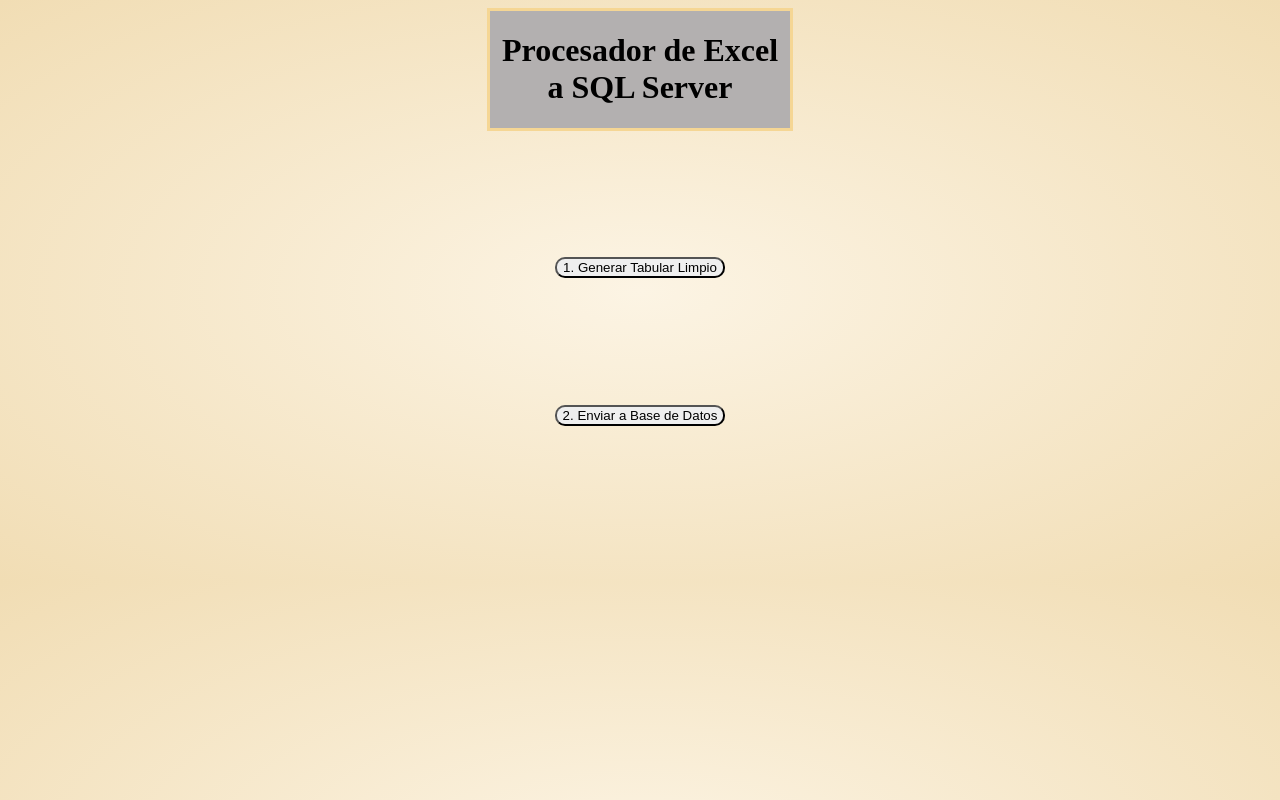
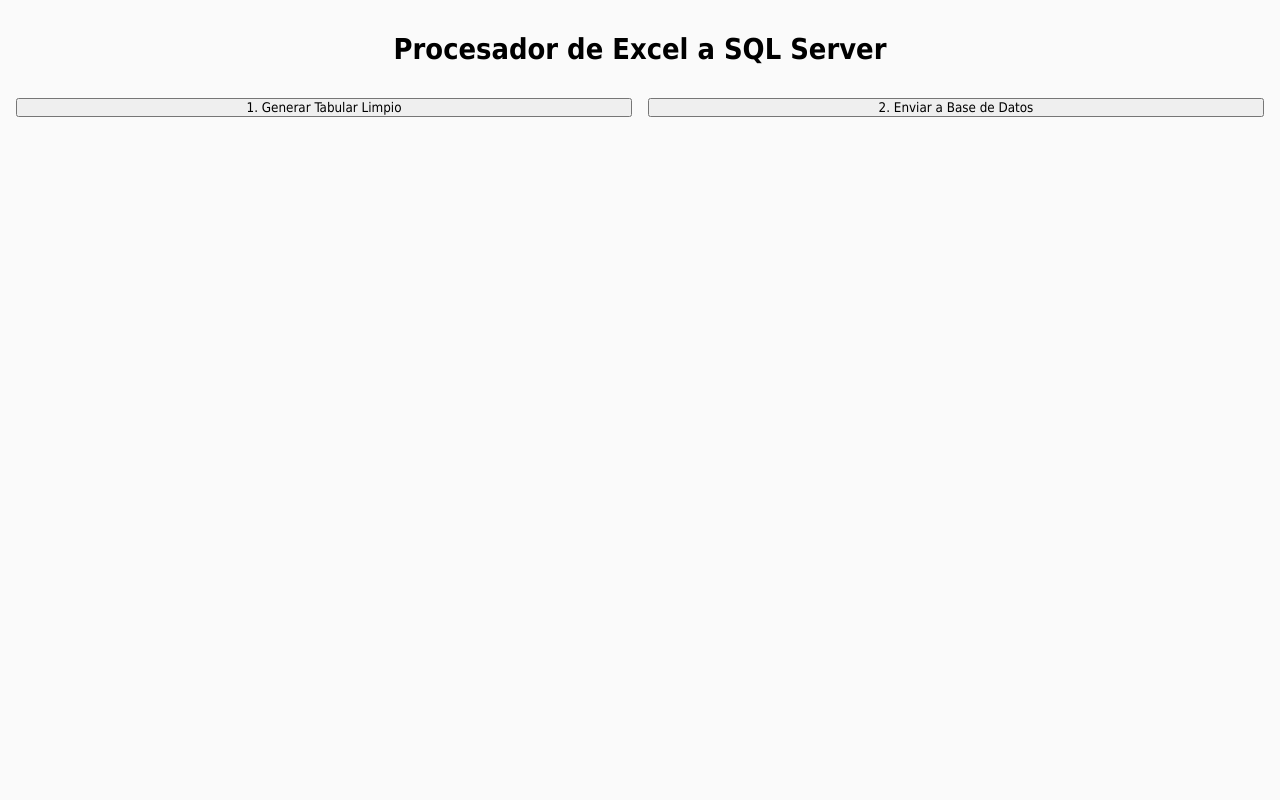
Before and after one commit to anthonycursewl/jan-excel-scanner, an Electron app: page index.html in a window 1280 px wide. Drawn offline with Linux system fonts and the light colour scheme.

Commit message:
📄 Refactor: Modularize CSS, add Electron API for file dialog & data handling, tune styles, and clean up code

```diff
--- a/index.css
+++ b/index.css
@@ -1,14 +1,12 @@
-body{
-background: radial-gradient(#fcf4e4, #f1ddb4);
+* {
+    margin: 0;
+    padding: 0;
+    box-sizing: border-box;
+    font-family: 'Poppins', Tahoma, Geneva, Verdana, sans-serif;
 }
 
-header{
-    background-color: #b3b0b0;
-    display: flex;
-    justify-self: center;
-    justify-content: center;
-    width: 300px;
-    border: #f5d694 solid;
+body {
+    background: #fafafa;
 }
 
 h1{
@@ -16,36 +14,44 @@
     text-align: center;
 }
 
-button:hover{
-    color: white;
-    background-color: #7c6d1ae8;
-    box-shadow:  0 0 15px #dfbd73;
-}
 
-button{
-    display: flex;
-    justify-self: center;
-    gap: 30%;
-    margin: 10%;
-    border-radius: 10px;
-}
-button:active{
-   background-color:  #b6a338e8;
-}
-
-
-
-#cleanedFilePathDisplay{
+#cleanedFilePathDisplay {
     display: flex;
     font-size: 0.9em; color: black;
     text-align: center;
 }
 
-#statusMessage{
+#statusMessage {
     display: flex;
     justify-self: center;
 }
 
-#cleanedFilePathDisplay{
+#cleanedFilePathDisplay {
     justify-self: center;
 }
+
+/* button styles */
+
+.button-container {
+    display: flex;
+    justify-content: center;
+    width: 100%;
+    padding: 1rem;
+    gap: 1rem;
+}
+
+.button-container button {
+    width: 100%;
+}
+
+/* button styles */
+
+/* status styles */
+
+.header-app {
+    margin-top: 1rem;
+    padding: 1rem;
+    font-size: .9rem;
+}
+
+/* status styles */
--- a/index.html
+++ b/index.html
@@ -6,7 +6,7 @@
     <title>JanImportData</title>
 </head>
 <body>
-    <header>
+    <header class="header-app">
         <h1>Procesador de Excel a SQL Server</h1>
     </header>
 
--- a/tabular_limpio.js
+++ b/tabular_limpio.js
@@ -1,5 +1,4 @@
-// Utilidades
-export const isApiReady = () => {
+const isApiReady = () => {
     return window.api && window.api.openFileDialog && window.api.processExcelAndExport;
 };
 
@@ -11,7 +10,6 @@
     default: 'black'
 };
 
-// Función para crear el elemento de estado si no existe
 const createStatusMessage = () => {
     const statusMessage = document.createElement('p');
     statusMessage.id = 'statusMessage';
@@ -19,15 +17,14 @@
     return statusMessage;
 };
 
-export const showStatus = (message, type = 'info') => {
+const showStatus = (message, type = 'info') => {
     const statusMessage = document.getElementById('statusMessage') || createStatusMessage();
     statusMessage.textContent = message;
     statusMessage.style.color = colors[type] || colors.default;
     statusMessage.scrollIntoView({ behavior: 'smooth', block: 'nearest' });
 };
 
-// Función principal para manejar el proceso
-export const handleTabularClick = async () => {
+const handleTabularClick = async () => {
     console.log("Iniciando proceso de tabulación...");
     showStatus('Iniciando selección y procesamiento de Excel...', 'info');
 
@@ -60,11 +57,9 @@
     }
 };
 
-// Inicialización
-export const initTabular = () => {
+const initTabular = () => {
     document.addEventListener('DOMContentLoaded', () => {
         const tabularButton = document.getElementById('Tabular');
-        const statusMessage = document.getElementById('statusMessage');
 
         if (!tabularButton) {
             console.error('Error: No se encontró el botón con id "Tabular".');
```
Also changed, not shown: mainori.js (+4 -5 lines), preload.cjs (added, +15 -0 lines), preload.js (deleted, +0 -43 lines).
